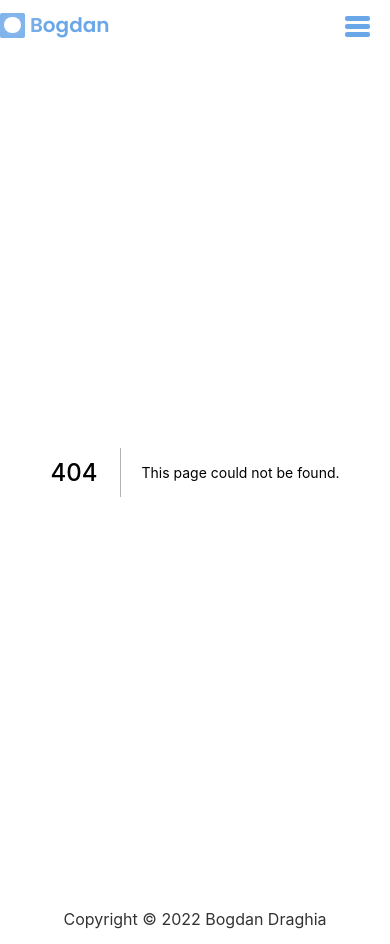
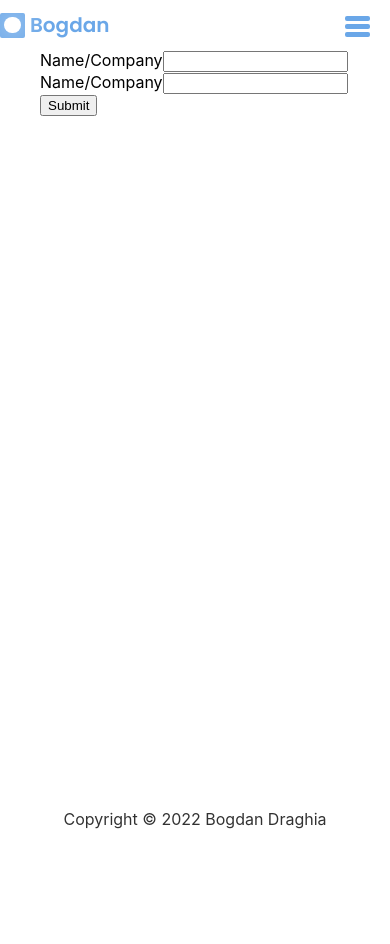
Before and after one commit to BogdanDraghia/personal-portofolio-frontend, a Next.js app: page /contact in a window 390 px wide. Before the commit this address had no page. After the commit the page ends 844 px from the top, so only its background shows below. Built offline with nearby package versions, Linux system fonts and the light colour scheme.

Commit message:
added contact page, cleaning master

```diff
--- /dev/null
+++ b/pages/contact.js
@@ -0,0 +1,24 @@
+import style from "../src/components/contact.module.css"
+
+
+const Contact = () => {
+  return (
+    <div className={style.centerSection}>
+      <div className={style.containerContact}>
+        <form>
+          <label>
+            Name/Company
+            <input type="text" name="name"/>
+          </label>
+          <label>
+            Name/Company
+            <input type="text" name="name"/>
+          </label>
+          <input type="submit" value="Submit"/>
+        </form>
+      </div>
+    </div>
+  )
+}
+
+export default Contact
--- a/pages/projects.js
+++ b/pages/projects.js
@@ -16,7 +16,6 @@ const Tag = (props)=>{
 
 const ProjectItem = ()=>{
     return(
-
             <div className={style.projectItem}>
                 <div className={style.projectItemPhoto}>
                 <Image src="/images/blog/3.png" width="500px" height="500px" objectFit="cover" alt="profile"/>
--- /dev/null
+++ b/src/components/contact.module.css
@@ -0,0 +1,11 @@
+.centerSection{
+    margin: 0 auto;
+    max-width: calc(100% - 5em);
+    width: 70em;
+}
+
+.containerContact{
+    display: flex;
+    flex-direction: row;
+    align-items: center;
+    justify-content: center;}
--- a/src/components/layout/Header.js
+++ b/src/components/layout/Header.js
@@ -21,8 +21,6 @@ const Header = () => {
     const [changeTheme, setChangeTheme] = useState(false)
     const [renderDropdown, setRenderDropdown] = useState(false)
     const [stateBurger, setStateBurger] = useState(false)
-
-
     // FUNCTIONS
     useEffect(() => {
         const clickedOut = (e) => {
@@ -94,33 +92,30 @@ const Header = () => {
                             {renderDropdown && (
                                 <ul className={style.dropdownItems}>
                                     <Link href="/projects" passHref>
-                                    <li>
+                                        <li onClick={() => toggleButtonBurger()}>
                                             Projects
                                         </li>
                                     </Link>
                                     <Link href="/illustrations" passHref>
-                                    <li>
+                                        <li  onClick={() => toggleButtonBurger()} >
                                             Illustrations
 
                                         </li>
                                     </Link>
-
-                                    <li>
-                                        Illustrations
-                                    </li>
-                                    <li>
+                                    <li  onClick={() => toggleButtonBurger()}>
                                         Others
                                     </li>
                                 </ul>
                             )}
-
                         </li>
-                        <li>
-                            <Link href="/blog" passHref>
+                        <li  onClick={() => toggleButtonBurger()}>
+                            <Link href="/blog" passHref >
                                 <div className={style.menuText}>Blog</div>
                             </Link>
                         </li>
-                        <li className={"accent"}>Contact</li>
+                        <li className={"accent"}
+                         onClick={() => toggleButtonBurger()}
+                        ><Link href="/contact">Contact</Link></li>
                         <li className={style.changethemeli}>
                             <div className={style.changeTheme} onClick={() => changethemeHandler()}>
                                 <motion.div
--- a/src/components/layout/layout.module.css
+++ b/src/components/layout/layout.module.css
@@ -1,4 +1,3 @@
-<<<<<<< HEAD
 /* GENERAL */
 .expand{
   display: flex;
@@ -6,8 +5,6 @@
   flex-direction: column;
 }
 
-=======
->>>>>>> ccd4ae7ace1cb8b0e05241fc237367e7065fb9ec
 /* NAVBAR */
 
 .logo {
```
Also changed, not shown: src/components/projects/projects.module.css (+18 -0 lines), 1 other file (tests, documents, lock files or other folders). Lines whose indentation alone changed are shown as unchanged.
